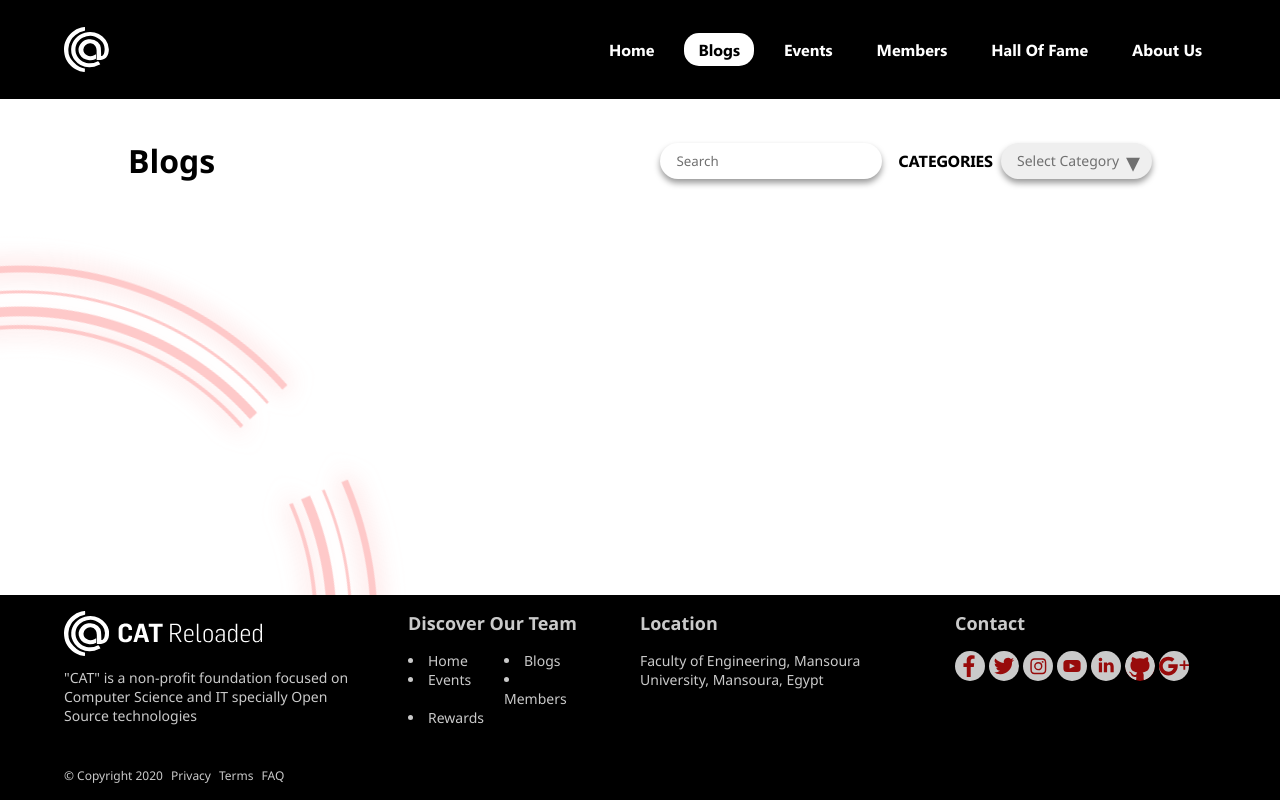
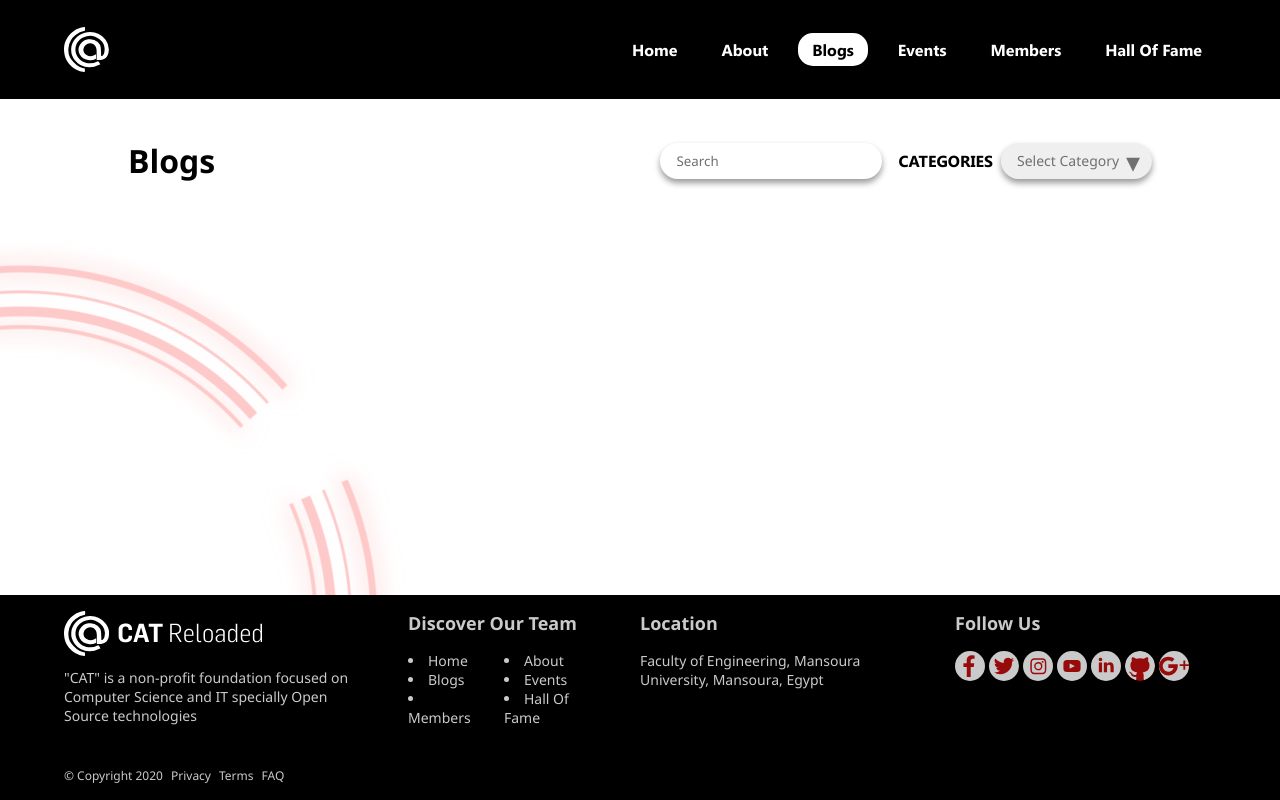
Before and after one commit to CATReloaded/CAT-website-old, a Django app: page /blogs/ in a window 1280 px wide. Run offline with Django 3.2, Linux system fonts and the light colour scheme; data that the repository does not hold is empty.

Commit message:
Change Pages names and add About us page

```diff
--- a/templates/partials/_footer.html
+++ b/templates/partials/_footer.html
@@ -11,10 +11,11 @@
       <h2>Discover Our Team</h2>
       <ul>
         <li><a href="{% url 'home' %}">Home</a></li>
+        <li><a href="{% url 'home' %}">About</a></li>
         <li><a href="{% url 'blogs' %}">Blogs</a></li>
         <li><a href="{% url 'events' %}">Events</a></li>
         <li><a href="{% url 'members' %}">Members</a></li>
-        <li><a href="{% url 'rewards' %}">Rewards</a></li>
+        <li><a href="{% url 'rewards' %}">Hall Of Fame</a></li>
       </ul>
     </div>
     <!-- Location part -->
@@ -24,7 +25,7 @@
     </div>
     <!-- Social media part -->
     <div class="Footer__contact">
-      <h2>Contact</h2>
+      <h2>Follow Us</h2>
       <ul>
         <li><a href="https://www.facebook.com/CATReloaded" target="_blank"><img src="{% static 'images/facebook.svg' %}" alt="Facebook page"></a>
         </li>
--- a/templates/partials/_navbar.html
+++ b/templates/partials/_navbar.html
@@ -12,6 +12,11 @@
           class=""
       	{% endif %} >
       	<a href="{% url 'home' %}">Home</a>
+      </li>
+      <li {% if '/about/' == request.path %}
+          class="active"
+         {% endif %}>
+        <a href="{% url 'blogs' %}">About</a>
       </li>
       <li {% if  request.path == '/blogs/'  %}
           class="active"
@@ -35,9 +40,6 @@
          {% endif %} >
       <a href="{% url 'rewards' %}">Hall Of Fame</a>
       </li>
-      <li>
-        <a href="{% url 'rewards' %}">About Us</a>
-      </li>
     </ul>
     <!-- Navigation hamburger menu for responsive -->
     <button class="Navbar__hamburger-menu">
```
